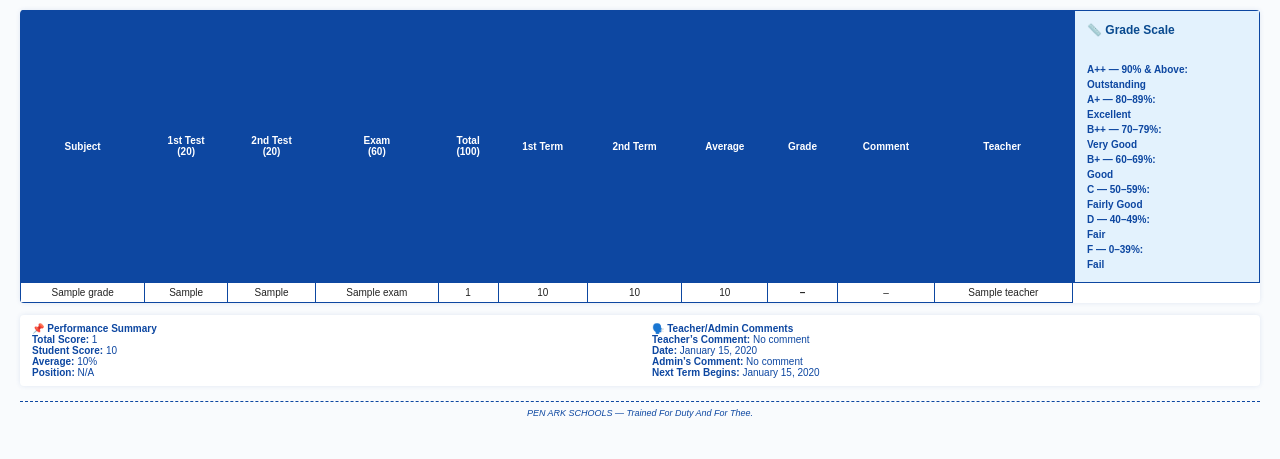
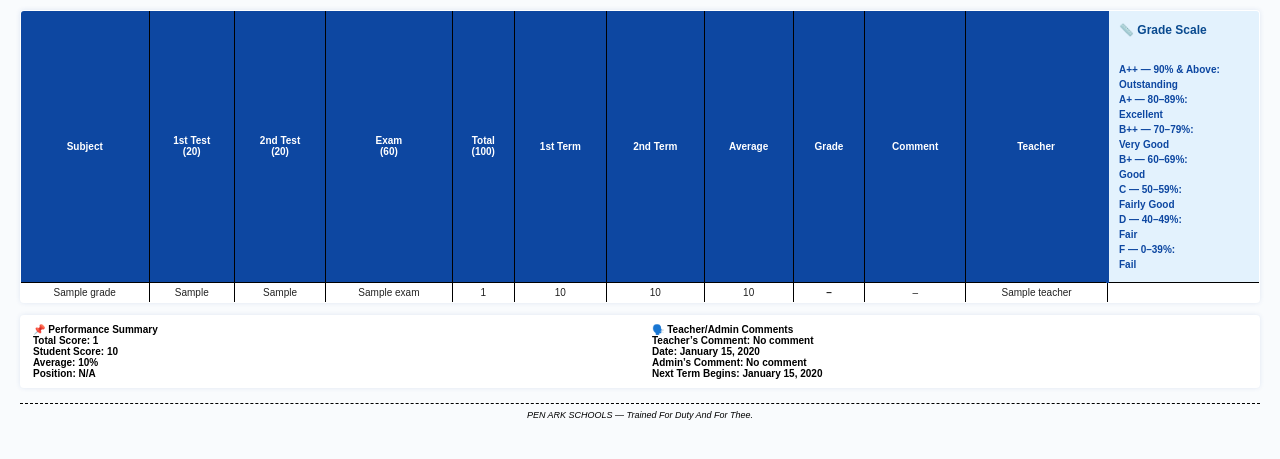
Before and after one commit to Chukwuaruka/school_portal, a Django app: template portal/templates/portal/grades_pdf.html in a window 1280 px wide. Shown: the part 116-575 px from the top of the page. Run offline with Django 5.2, Linux system fonts and the light colour scheme; the template is opened without the code that fills it: most values are stand-ins (such as "Sample title", 1, 10 or a date in 2020); grey boxes marked "Sample" are stand-in pictures.

```diff
--- a/portal/templates/portal/grades_pdf.html
+++ b/portal/templates/portal/grades_pdf.html
@@ -44,10 +44,11 @@
       box-shadow: 0 0 5px rgba(13, 71, 161, 0.1);
       border-radius: 4px;
       overflow: hidden;
+      border: 1px solid #000; /* black border around entire table */
     }
 
     th, td {
-      border: 1px solid #0d47a1;
+      border: 1px solid #000; /* black borders for cells */
       padding: 4px 6px;
       text-align: center;
       font-size: 10px;
@@ -61,18 +62,17 @@
       user-select: none;
     }
 
-    /* Make grade scale box bigger and more colorful */
+    /* Grade scale box smaller and thinner left border */
     .grade-scale {
       text-align: left;
       font-size: 10px;
       line-height: 1.5;
       background: #e3f2fd;
-      border-left: 6px solid #0d47a1;
-      padding: 10px 12px;
+      border-left: 3px solid #0d47a1; /* thinner blue line */
+      padding: 10px 10px;
       font-weight: 600;
       color: #0d47a1;
-      width: 160px;
-      /* to ensure bigger width than before */
+      width: 130px; /* reduced width */
     }
 
     .grade-scale strong {
@@ -82,7 +82,6 @@
       color: #094a8f;
     }
 
-    /* Color code grade scale lines */
     .grade-scale br + * {
       margin-bottom: 6px;
       display: block;
@@ -96,6 +95,7 @@
       box-shadow: 0 0 5px rgba(13, 71, 161, 0.1);
       border-radius: 4px;
       overflow: hidden;
+      border: 1px solid #000; /* black border */
     }
 
     .summary-table td {
@@ -104,21 +104,17 @@
       font-size: 10px;
       padding: 8px 12px;
       vertical-align: top;
-      color: #0d47a1;
-    }
-
-    .summary-table strong {
-      color: #0d47a1;
-      font-weight: 600;
+      color: #000; /* black text */
+      font-weight: bold; /* bold text */
     }
 
     .footer {
       text-align: center;
       font-size: 9px;
       margin-top: 15px;
-      border-top: 1px dashed #0d47a1;
+      border-top: 1px dashed #000; /* black dashed line */
       padding-top: 6px;
-      color: #0d47a1;
+      color: #000; /* black text */
       font-style: italic;
     }
   </style>
```
